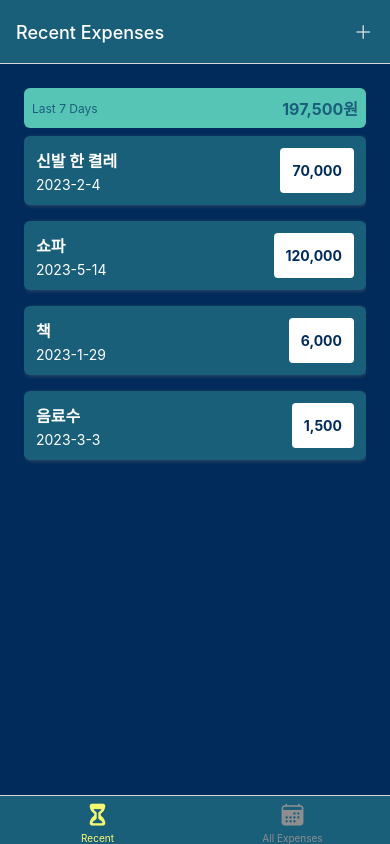
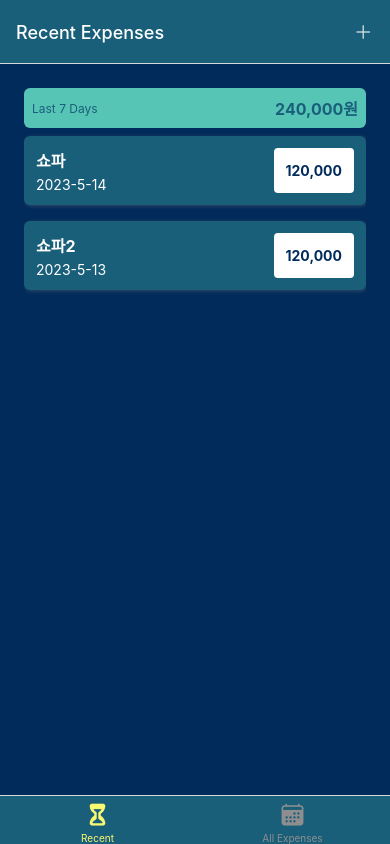
Before and after one commit to eunjitech/accountBook, a React Native app: screen / in a window 390 px wide. Built offline with nearby package versions, Linux system fonts and the light colour scheme.

Commit message:
8-143: context 연동

```diff
--- a/App.js
+++ b/App.js
@@ -10,6 +10,7 @@ import AllExpenses from "./screens/AllExpenses";
 import ManageExpenses from "./screens/ManageExpenses";
 import RecentExpenses from "./screens/RecentExpenses";
 import IconButton from "./components/UI/IconButton";
+import ExpensesContextProvider from "./store/expenses-context";
 
 const Tab = createBottomTabNavigator();
 const Stack = createNativeStackNavigator();
@@ -66,6 +67,7 @@ export default function App() {
   return (
     <>
       <StatusBar style="auto" />
+      <ExpensesContextProvider>
         <NavigationContainer>
           <Stack.Navigator
             initialRouteName="ExpensesOverView"
@@ -90,6 +92,7 @@ export default function App() {
             />
           </Stack.Navigator>
         </NavigationContainer>
+      </ExpensesContextProvider>
     </>
   );
 }
--- a/components/ExpensesOutput/ExpensesOutput.js
+++ b/components/ExpensesOutput/ExpensesOutput.js
@@ -7,43 +7,13 @@ import { GlobalStyles } from "../../constants/styles";
 import ExpensesList from "./ExpensesList";
 import ExpensesSummary from "./ExpensesSummary";
 
-const DUMMY_EXPENSES = [
-  {
-    id: "e1",
-    description: "신발 한 켤레",
-    amount: 70000,
-    date: new Date("2023-02-04"),
-  },
-  {
-    id: "e2",
-    description: "쇼파",
-    amount: 120000,
-    date: new Date("2023-05-14"),
-  },
-  {
-    id: "e3",
-    description: "책",
-    amount: 6000,
-    date: new Date("2023-01-29"),
-  },
-  {
-    id: "e4",
-    description: "음료수",
-    amount: 1500,
-    date: new Date("2023-03-03"),
-  },
-];
-
 export default function ExpensesOutput({ expenses, expensesPeriodName }) {
   function renderItem() {}
 
   return (
     <View style={styles.container}>
-      <ExpensesSummary
-        periodName={expensesPeriodName}
-        expenses={DUMMY_EXPENSES}
-      />
-      <ExpensesList expenses={DUMMY_EXPENSES} />
+      <ExpensesSummary periodName={expensesPeriodName} expenses={expenses} />
+      <ExpensesList expenses={expenses} />
     </View>
   );
 }
--- a/screens/AllExpenses.js
+++ b/screens/AllExpenses.js
@@ -1,11 +1,18 @@
-import React from "react";
+import React, { useContext } from "react";
 import { StyleSheet, Text, View } from "react-native";
 import ExpensesOutput from "../components/ExpensesOutput/ExpensesOutput";
+import { ExpensesContext } from "../store/expenses-context";
 
 import { GlobalStyles } from "../constants/styles";
 
 export default function AllExpenses() {
-  return <ExpensesOutput expensesPeriodName="Total" />;
+  const expensesCtx = useContext(ExpensesContext);
+  return (
+    <ExpensesOutput
+      expenses={expensesCtx.expenses}
+      expensesPeriodName="Total"
+    />
+  );
 }
 
 const styles = StyleSheet.create({});
--- a/screens/RecentExpenses.js
+++ b/screens/RecentExpenses.js
@@ -1,11 +1,27 @@
-import React from "react";
+import React, { useContext } from "react";
 import { StyleSheet, Text, View } from "react-native";
 import ExpensesOutput from "../components/ExpensesOutput/ExpensesOutput";
+import { ExpensesContext } from "../store/expenses-context";
 
+import { getDateMinusDays } from "../utils/date";
 import { GlobalStyles } from "../constants/styles";
 
 export default function RecentExpenses() {
-  return <ExpensesOutput expensesPeriodName="Last 7 Days" />;
+  const expensesCtx = useContext(ExpensesContext);
+
+  const recentExpenses = expensesCtx.expenses.filter((expense) => {
+    const today = new Date();
+    const date7DaysAge = getDateMinusDays(today, 7);
+
+    return expense.date > date7DaysAge;
+  });
+
+  return (
+    <ExpensesOutput
+      expenses={recentExpenses}
+      expensesPeriodName="Last 7 Days"
+    />
+  );
 }
 
 const styles = StyleSheet.create({});
--- a/store/expenses-context.js
+++ b/store/expenses-context.js
@@ -1,4 +1,4 @@
-import { createContext } from "react";
+import React, { createContext, useReducer } from "react";
 
 const DUMMY_EXPENSES = [
   {
@@ -24,6 +24,12 @@ const DUMMY_EXPENSES = [
     description: "음료수",
     amount: 1500,
     date: new Date("2023-03-03"),
+  },
+  {
+    id: "e5",
+    description: "쇼파2",
+    amount: 120000,
+    date: new Date("2023-05-13"),
   },
 ];
 
@@ -60,17 +66,28 @@ function expensesReducer(state, action) {
 export default function ExpensesContextProvider({ children }) {
   const [expensesState, dispatch] = useReducer(expensesReducer, DUMMY_EXPENSES); //useReducer(리듀서함수, 초기값)
 
-  function addExpenses(expenseData) {
+  function addExpense(expenseData) {
     //expenseData가 action을 dispatch해서 reducer함수로 전달함
     dispatch({ type: "ADD", payload: expenseData }); //type or mode or kind ... payload or data..
   }
-  function deleteExpenses(id) {
+  function deleteExpense(id) {
     dispatch({ type: "DELETE", payload: id });
   }
 
-  function updateExpenses(id, expenseData) {
+  function updateExpense(id, expenseData) {
     dispatch({ type: "UPDATE", payload: { id: id, data: expenseData } });
   }
 
-  return <ExpensesContext.Provider>{children}</ExpensesContext.Provider>;
+  const value = {
+    expenses: expensesState,
+    addExpense,
+    deleteExpense,
+    updateExpense,
+  };
+
+  return (
+    <ExpensesContext.Provider value={value}>
+      {children}
+    </ExpensesContext.Provider>
+  );
 }
--- a/utils/date.js
+++ b/utils/date.js
@@ -1,3 +1,7 @@
 export function getFormattedDate(date) {
   return `${date.getFullYear()}-${date.getMonth() + 1}-${date.getDate()}`;
 }
+
+export function getDateMinusDays(date, days) {
+  return new Date(date.getFullYear(), date.getMonth(), date.getDate() - days);
+}
```
Lines whose indentation alone changed are shown as unchanged.
